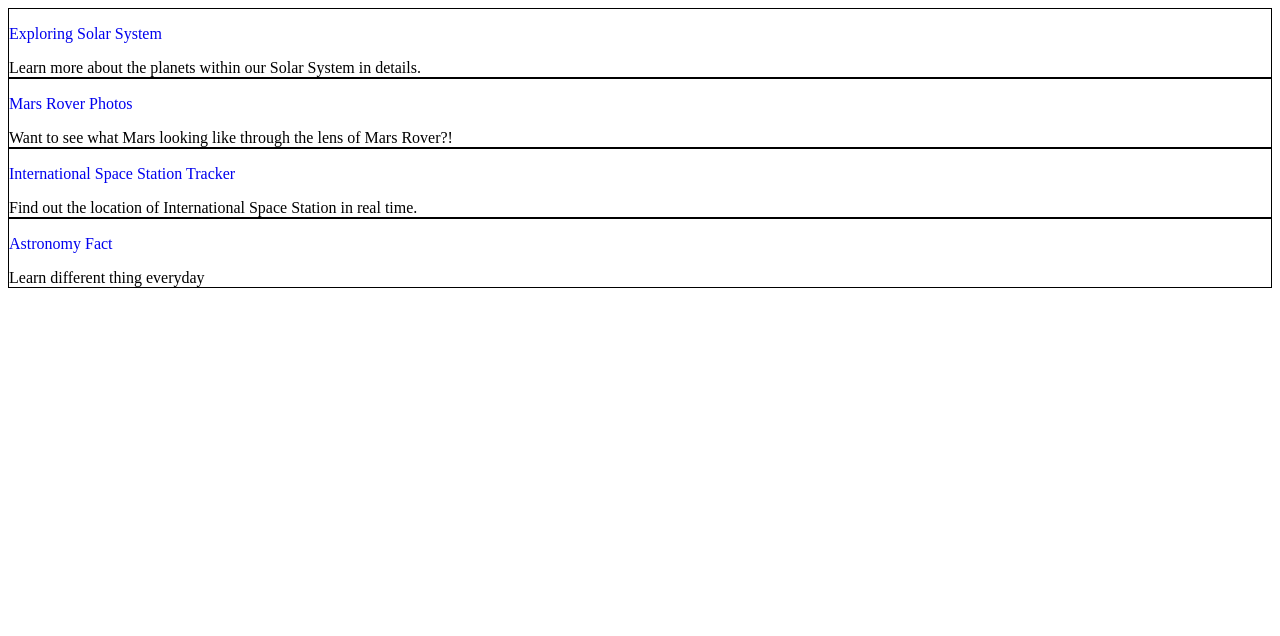
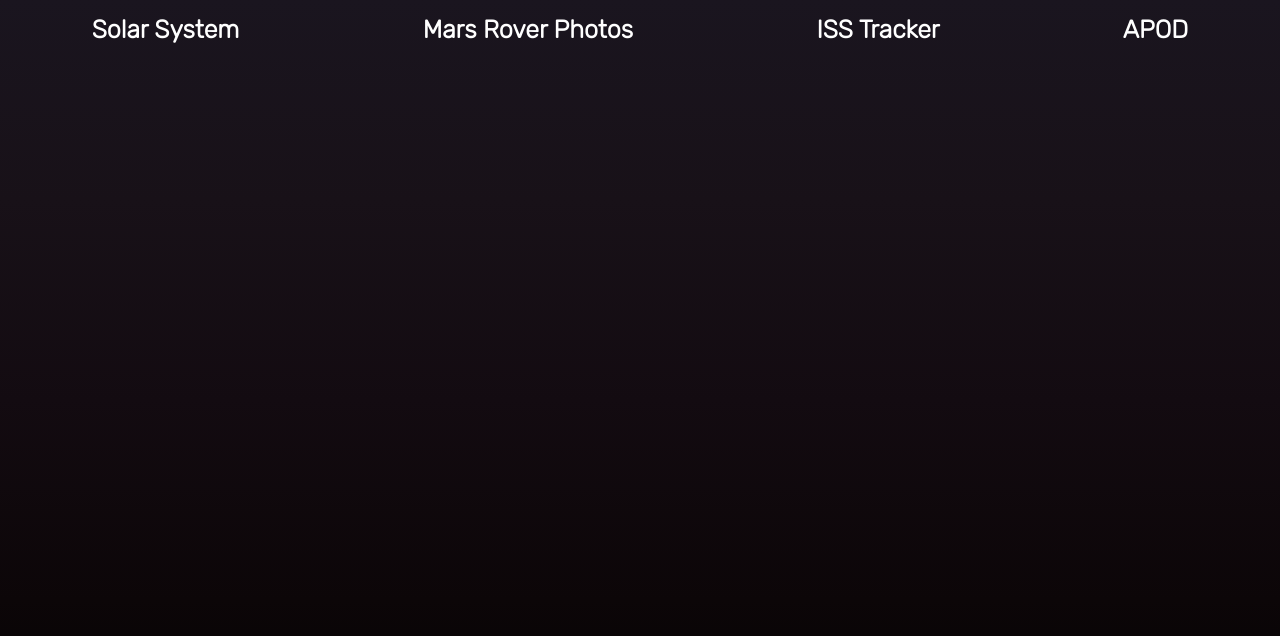
Before and after one commit to ScorpyG/beyond-the-horizon, a React (Create React App) app: page / in a window 1280 px wide. Shown: the top 636 px of the page. Built offline with nearby package versions, Linux system fonts and the light colour scheme.

Commit message:
add navbar

```diff
--- a/src/App.js
+++ b/src/App.js
@@ -1,7 +1,5 @@
 import "./App.sass";
-
-import Navbar from "./components/Navbar";
-
+import { Navbar } from "./components/Navbar";
 
 function App() {
   return (
--- a/src/App.sass
+++ b/src/App.sass
@@ -1,15 +1,21 @@
-/* backgroundColor: #010b19; */
+/* backgroundColor: #010b19;  dark blue */
 /*                  #021631; */
 /*                  #03214a; */
 /*                  #042c62; */
-/*                  #05377b; */
+/*                  #05377b; light blue */
 
+@import url('https://fonts.googleapis.com/css2?family=Rubik:wght@300&display=swap')
+
+html
+  font-family: 'Rubik', sans-serif
 
 body
-  scroll-behavior: smooth
+  margin: 0
+  height: 100vh
+  // background-image: linear-gradient(to bottom, #18191a, #131922, #121729, #18142f, #230e30)
+  background-image: linear-gradient(to bottom, #1a151f, #181118, #130b11, #0c0608, #000000)
+  color: white
 
 a
+  color: white
   text-decoration: none
-
-.nav-item
-  border: 1px solid black
--- a/src/components/NasaPhoto.js
+++ b/src/components/NasaPhoto.js
@@ -1,6 +1,16 @@
+import { useEffect } from 'react';
+import { NavHome } from './Navbar';
+
 const NasaPhoto = () => {
+  // useEffect = (() => {
+  //   fetch(`https://api.nasa.gov/planetary/apod?api_key=${process.env.API_KEY}`)
+  //     .then(response => response.json)
+  // })
   return (
-      <h1>Astronomy Fact</h1>
+    <>
+      <NavHome />
+      <h1>Learn new thing everyday!</h1>
+    </>
   );
 };
 
--- a/src/components/Navbar.js
+++ b/src/components/Navbar.js
@@ -1,39 +1,50 @@
 import { Link } from "react-router-dom";
+import "../styling/navbar.sass";
 
 const Navbar = () => {
   return (
-    <>
     <div className="nav-bar">
       <div className="nav-item">
         <Link to="/exploring">
-            <p>Exploring Solar System</p>
+          {/* <i class="fas fa-globe-europe"/> */}
+          <span> Solar System</span>
         </Link>
-          <span>Learn more about the planets within our Solar System in details.</span>
       </div>
 
       <div className="nav-item">
         <Link to="/marsphoto">
-            <p>Mars Rover Photos</p>
+          {/* <i className="fas fa-robot"/> */}
+          <span> Mars Rover Photos</span>
         </Link>
-          <span>Want to see what Mars looking like through the lens of Mars Rover?!</span>
       </div>
 
       <div className="nav-item">
         <Link to="/isstracker">
-            <p>International Space Station Tracker</p>
+          {/* <i className="fas fa-satellite"/> */}
+          <span> ISS Tracker</span>
         </Link>
-          <span>Find out the location of International Space Station in real time.</span>
       </div>
 
       <div className="nav-item">
-          <Link to="/astro">
-            <p>Astronomy Fact</p>
+        <Link to="/apod">
+          {/* <i className="fas fa-meteor"/> */}
+          <span> APOD</span>
         </Link>
-          <span>Learn different thing everyday</span>
       </div>
     </div>
-    </>
   );
 };
 
-export default Navbar;
+const NavHome = () => {
+  return (
+    <div className="nav-bar">
+      <div className="nav-item">
+        <Link to="/">
+          <span>Home</span>
+        </Link>
+      </div>
+    </div>
+  );
+};
+
+export { Navbar, NavHome };
--- a/src/components/SolarSystem.js
+++ b/src/components/SolarSystem.js
@@ -1,6 +1,28 @@
+import solarSystemInfo from '../planet-data/planets'
+import { NavHome } from './Navbar';
+
+// const Planet = (props) => {
+//     return (
+//        <></>
+//     );
+// }
+
 const SolarSystem = () => {
     return (
-        <h1>Exploring the Solar System</h1>
+        <>
+            <NavHome/>
+            <h1>Exploring the Solar System</h1>
+        </>
+        // {solarSystemInfo.map( planetInfo =>
+        //     <Planet
+        //         id = {planetInfo.id}
+        //         name = {planetInfo.Name}
+        //         radius = {planetInfo.radius}
+        //         surface_area = {planetInfo.surface_area}
+        //         orbital_time = {planetInfo.orbital_time}
+        //         description = {planetInfo.description}
+        //     />
+        // )}
     );
 }
 
--- a/src/index.js
+++ b/src/index.js
@@ -16,7 +16,7 @@ ReactDOM.render(
         <Route path="exploring" element={<SolarSystem />} />
         <Route path="marsphoto" element={<MarsPhoto />} />
         <Route path="isstracker" element={<ISSTracker />} />
-        <Route path="/astro" element={<NasaPhoto />} />
+        <Route path="/apod" element={<NasaPhoto />} />
       </Routes>
     </Router>
   </React.StrictMode>,
--- a/src/planet-data/planets.js
+++ b/src/planet-data/planets.js
@@ -5,7 +5,7 @@ const solarSystemInfo = [
     radius: `696,340 km`,
     surface_area: `6.08 trillion km²`,
     orbital_time: null,
-    desc: `The Sun is the star at the center of the Solar System. It is a nearly perfect ball of hot plasma,
+    description: `The Sun is the star at the center of the Solar System. It is a nearly perfect ball of hot plasma,
       heated to incandescence by nuclear fusion reactions in its core, radiating the energy mainly as visible light,
       ultraviolet light, and infrared radiation. It is by far the most important source of energy for life on Earth.`,
   },
@@ -15,7 +15,7 @@ const solarSystemInfo = [
     radius: `2,439.7km`,
     surface_area: `74.8 million km²`,
     orbital_time: `88 days`,
-    desc: `The smallest planet in our solar system and closest to the Sun—is only slightly larger than Earth's Moon.
+    description: `The smallest planet in our solar system and closest to the Sun—is only slightly larger than Earth's Moon.
       Mercury is the fastest planet, zipping around the Sun every 88 Earth days.`
   },
   {
@@ -24,7 +24,7 @@ const solarSystemInfo = [
     radius: `6,051.8 km`,
     surface_area: `460.2 million km²`,
     orbital_time: `225 days`,
-    desc: `Venus is the second planet from the Sun. It is named after the Roman goddess of love and beauty.
+    description: `Venus is the second planet from the Sun. It is named after the Roman goddess of love and beauty.
     As the brightest natural object in Earth's night sky after the Moon, Venus can cast shadows and can be
     visible to the naked eye in broad daylight.`
   },
@@ -34,7 +34,7 @@ const solarSystemInfo = [
     radius: `6,371 km`,
     surface_area: `510.1 million km²`,
     orbital_time: `365 days`,
-    desc: `Earth is the third planet from the Sun and the only astronomical object known to harbor life.
+    description: `Earth is the third planet from the Sun and the only astronomical object known to harbor life.
       While large amounts of water can be found throughout the Solar System, only Earth sustains liquid surface water.
       About 71% of Earth's surface is made up of the ocean, dwarfing Earth's polar ice, lakes and rivers.`
   },
@@ -44,7 +44,7 @@ const solarSystemInfo = [
     radius: `3,389.5 km`,
     surface_area: `144.8 million km²`,
     orbital_time: `687 days`,
-    decs: `Mars is the fourth planet from the Sun and the second-smallest planet in the Solar System, being larger than only
+    description: `Mars is the fourth planet from the Sun and the second-smallest planet in the Solar System, being larger than only
       Mercury. In English, Mars carries the name of the Roman god of war and is often referred to as the "Red Planet"`
   },
   {
@@ -53,7 +53,7 @@ const solarSystemInfo = [
     radius: `69,911 km`,
     surface_area: `61.42 billion km²`,
     orbital_time: `12 years`,
-    decs: `Jupiter is the fifth planet from the Sun and the largest in the Solar System. It is a gas giant with a mass
+    description: `Jupiter is the fifth planet from the Sun and the largest in the Solar System. It is a gas giant with a mass
       more than two and a half times that of all the other planets in the Solar System combined, but slightly less than
       one-thousandth the mass of the Sun.`
   },
@@ -63,7 +63,7 @@ const solarSystemInfo = [
     radius: `58,232 km`,
     surface_area: `42.7 billion km²`,
     orbital_time: `29 years`,
-    decs: `Saturn is the sixth planet from the Sun and the second-largest in the Solar System, after Jupiter.
+    description: `Saturn is the sixth planet from the Sun and the second-largest in the Solar System, after Jupiter.
       It is a gas giant with an average radius of about nine and a half times that of Earth. It only has one-eighth
       the average density of Earth; however, with its larger volume, Saturn is over 95 times more massive.`
   },
@@ -73,7 +73,7 @@ const solarSystemInfo = [
     radius: `25,362 km`,
     surface_area: `8.083 billion km²`,
     orbital_time: `84 years`,
-    decs: `Uranus is the seventh planet from the Sun. Its name is a reference to the Greek god of the sky, Uranus, who,
+    description: `Uranus is the seventh planet from the Sun. Its name is a reference to the Greek god of the sky, Uranus, who,
       according to Greek mythology, was the great-grandfather of Ares, grandfather of Zeus and father of Cronus.
       It has the third-largest planetary radius and fourth-largest planetary mass in the Solar System.`
   },
@@ -83,8 +83,11 @@ const solarSystemInfo = [
     radius: `24,622 km`,
     surface_area: `7.618 billion km²`,
     orbital_time: `165 years`,
-    decs: `Neptune is the eighth and farthest-known Solar planet from the Sun. In the Solar System, it is the fourth-largest
+    description: `Neptune is the eighth and farthest-known Solar planet from the Sun. In the Solar System, it is the fourth-largest
       planet by diameter, the third-most-massive planet, and the densest giant planet. It is 17 times the mass of Earth,
       slightly more massive than its near-twin Uranus.`
   },
 ];
+
+
+export default solarSystemInfo;
--- /dev/null
+++ b/src/styling/navbar.sass
@@ -0,0 +1,31 @@
+$hoverColor: linear-gradient(90deg, #9680d1, #e5532e)
+
+.nav-bar
+    width: 100%
+    display: flex
+    justify-content: space-around
+    .nav-item
+        font-size: 25px
+        font-weight: 600
+        padding-top: 15px
+        text-align: center
+        position: relative
+        &:before
+            content: ''
+            position: absolute
+            bottom: -5px
+            width: 0px
+            height: 5px
+            margin: 5px 0 0
+            transition: all 0.5s ease-in-out
+            transition-duration: 0.5s
+            opacity: 0
+            background: $hoverColor
+        &:hover, &:active
+            background: $hoverColor
+            -webkit-text-fill-color: transparent
+            -webkit-background-clip: text
+            background-clip: text
+            &:before
+                width: 100%
+                opacity: 1
```
Also changed, not shown: 1 other file (tests, documents, lock files or other folders). Lines whose indentation alone changed are shown as unchanged.
